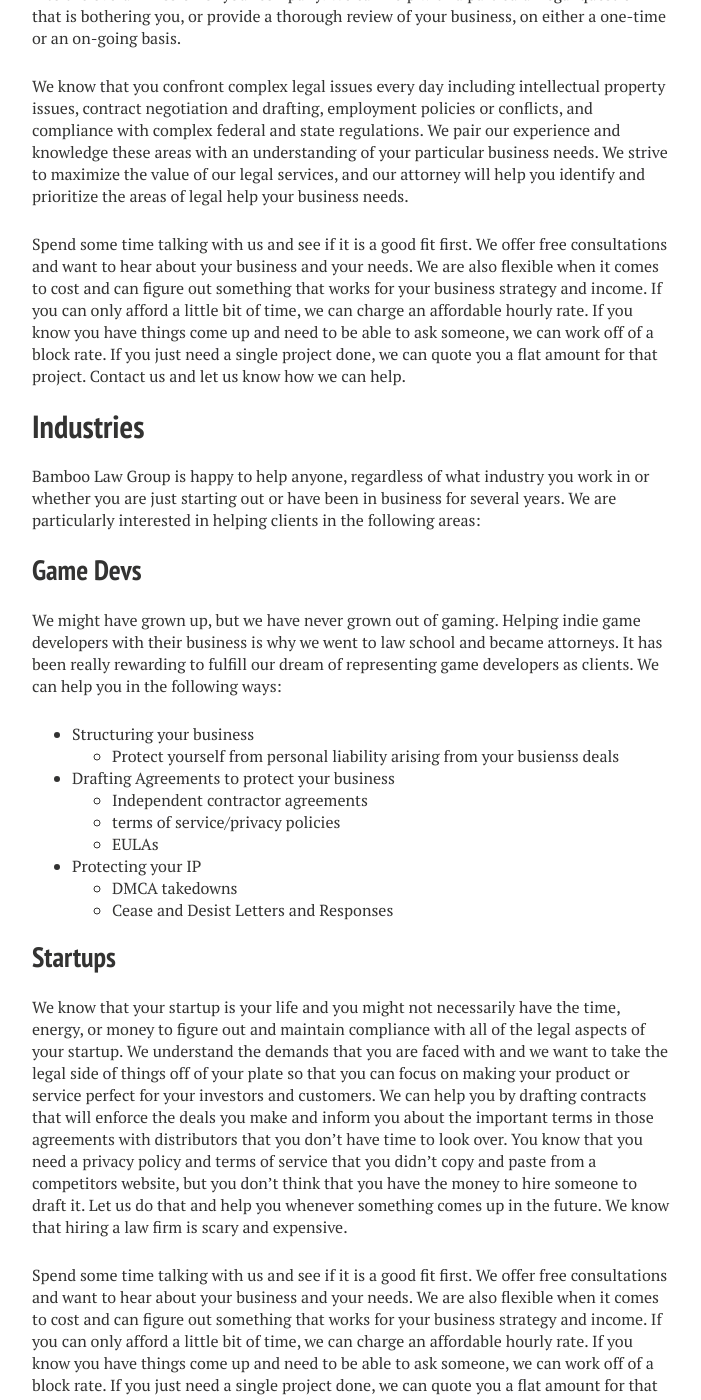
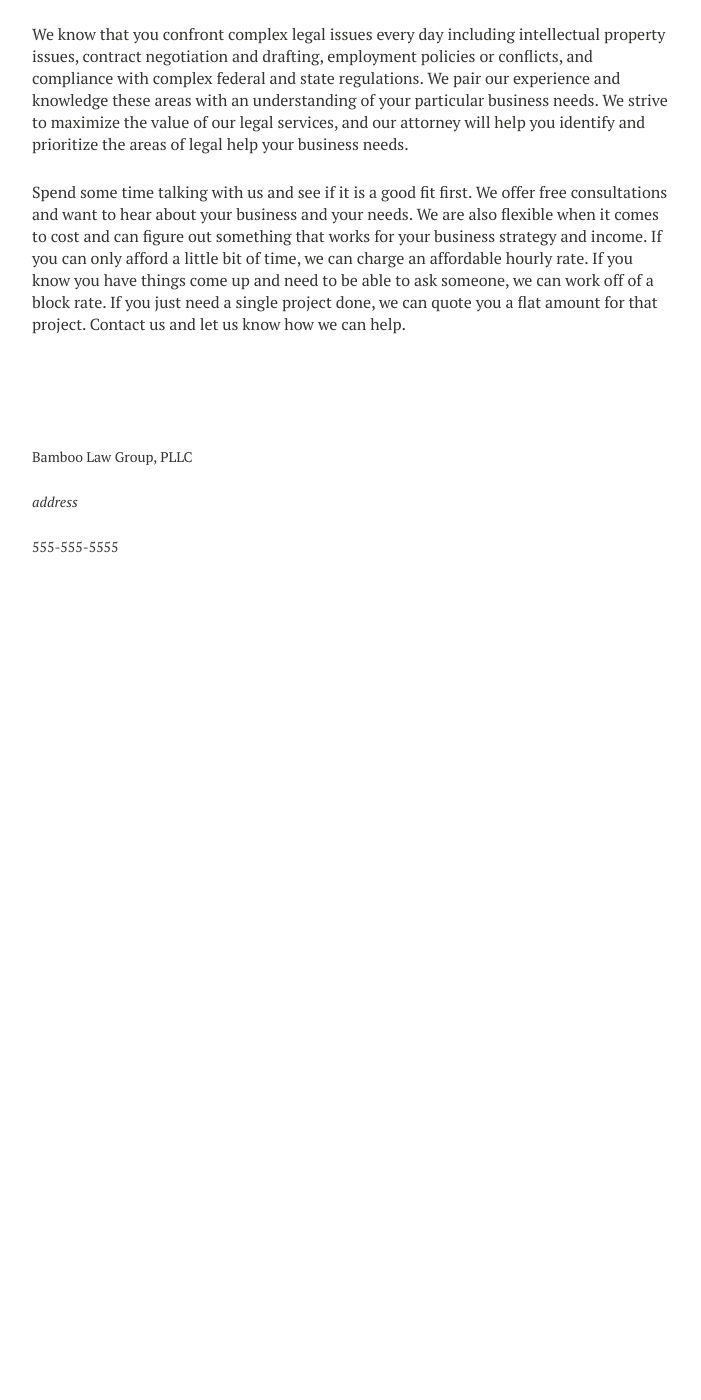
Before and after one commit to nerdyfergy/blg-site-mm3, a Jekyll site: the page built from services/index.md, in a window 1280 px wide and 1400 px high, scrolled down 2461 px. Shown: the whole window, without its empty margins (288-989 px from the left). Built offline with Jekyll 4.4.1, drawn with Linux system fonts in a browser that asks for light colours; after the commit the page ends 3091 px from its top, so only the background shows below that; some of the changed text lies outside the part shown.

Commit message:
Update index.md

```diff
--- a/services/index.md
+++ b/services/index.md
@@ -44,31 +42,3 @@ We are an experienced in providing general counsel services and are available to
 We know that you confront complex legal issues every day including intellectual property issues, contract negotiation and drafting,  employment policies or conflicts, and compliance with complex federal and state regulations. We pair our experience and knowledge these areas with an understanding of your particular business needs.  We strive to maximize the value of our legal services, and our attorney will help you identify and prioritize the areas of legal help your business needs.
 
 Spend some time talking with us and see if it is a good fit first. We offer free consultations and want to hear about your business and your needs. We are also flexible when it comes to cost and can figure out something that works for your business strategy and income. If you can only afford a little bit of time, we can charge an affordable hourly rate. If you know you have things come up and need to be able to ask someone, we can work off of a block rate. If you just need a single project done, we can quote you a flat amount for that project. Contact us and let us know how we can help.
-
-# Industries
-
-Bamboo Law Group is happy to help anyone, regardless of what industry you work in or whether you are just starting out or have been in business for several years. We are particularly interested in helping clients in the following areas:
-
-## Game Devs
-We might have grown up, but we have never grown out of gaming. Helping indie game developers with their business is why we went to law school and became attorneys. It has been really rewarding to fulfill our dream of representing game developers as clients. We can help you in the following ways:
-* Structuring your business
-  * Protect yourself from personal liability arising from your busienss deals
-* Drafting Agreements to protect your business
-  * Independent contractor agreements
-  * terms of service/privacy policies
-  * EULAs
-* Protecting your IP
-  * DMCA takedowns
-  * Cease and Desist Letters and Responses
-
-## Startups
-We know that your startup is your life and you might not necessarily have the time, energy, or money to figure out and maintain compliance with all of the legal aspects of your startup. We understand the demands that you are faced with and we want to take the legal side of things off of your plate so that you can focus on making your product or service perfect for your investors and customers. We can help you by drafting contracts that will enforce the deals you make and inform you about the important terms in those agreements with distributors that you don't have time to look over. You know that you need a privacy policy and terms of service that you didn't copy and paste from a competitors website, but you don't think that you have the money to hire someone to draft it. Let us do that and help you whenever something comes up in the future. We know that hiring a law firm is scary and expensive.
-
-Spend some time talking with us and see if it is a good fit first. We offer free consultations and want to hear about your business and your needs. We are also flexible when it comes to cost and can figure out something that works for your business strategy and income. If you can only afford a little bit of time, we can charge an affordable hourly rate. If you know you have things come up and need to be able to ask someone, we can work off of a block rate. If you just need a single project done, we can quote you a flat amount for that project. Contact us and let us know how we can help.
-
-## eSports
-While we still love to play games, we have gotten a lot of joy watching professional athelets play in the last few years and generally watching as eSports has begun to take off. Our reflexes have dulled and we can't own anyone in CS:GO anymore (could we ever?) and we feed just a little too often to be useful in MOBAs (or "Hero Brawlers", if you're Blizzard), so we needed to find another way to get involved in the sport because our dream of ever being good enough to win a tournament has passed. Our new professional gaming dream rests with you, because we would love to represent eSports atheletes and teams in making your dreams of being professional gamers come true.
-
-We can help with visas, reviewing and negotiating contracts, structuring your team's business to protect your assets, and protecting your IP. That way you can focus on being the best and achieve ~~our~~ your dreams of travelling the world and striving to be the best.
-
-## International Businesses/Startups
```
Also changed, not shown: other parts of services/index.md (+0 -2 lines).
